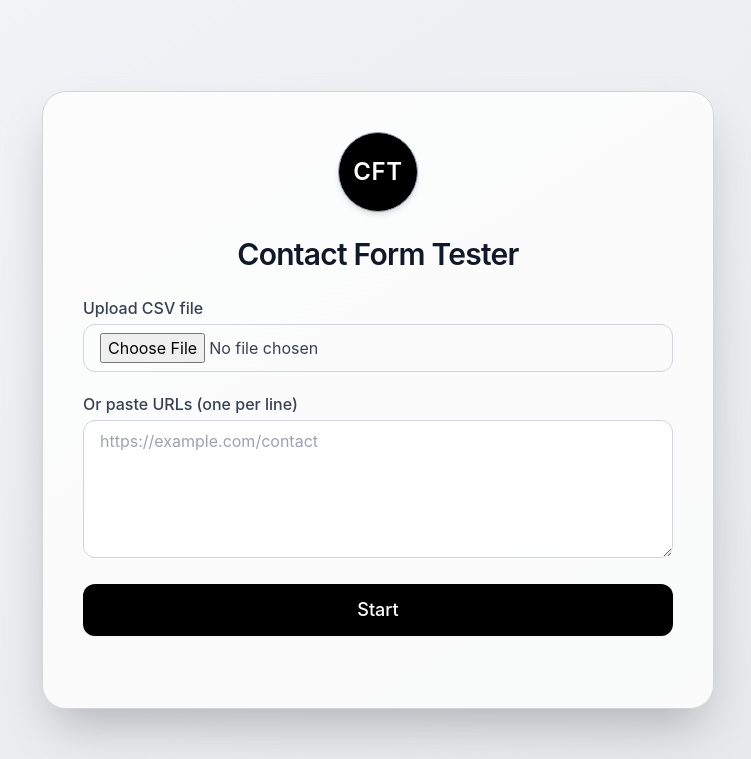
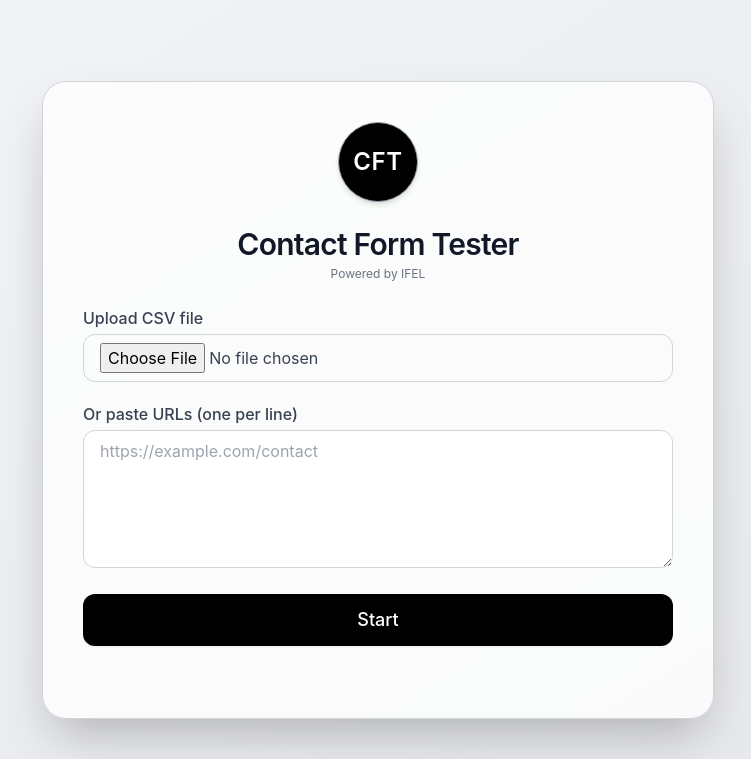
Before and after one commit to Yourm9/contact-form-testing, a Flask app: page / in a window 1280 px wide. Shown: the top 759 px of the page, without its empty margins (262-1013 px from the left). Run offline with Flask 3, Linux system fonts and the light colour scheme.

Commit message:
Refined UI: small 'Powered by IFEL' under heading

```diff
--- a/templates/index.html
+++ b/templates/index.html
@@ -21,8 +21,13 @@
       </div>
     </div>
 
-    <h1 class="text-3xl font-semibold text-center text-gray-900 mb-6 tracking-tight">Contact Form Tester</h1>
+    <!-- Heading and Subheading -->
+    <div class="text-center mb-6">
+      <h1 class="text-3xl font-semibold text-gray-900 tracking-tight">Contact Form Tester</h1>
+      <p class="text-xs text-gray-500 mt-1">Powered by IFEL</p>
+    </div>
 
+    <!-- Form -->
     <form id="uploadForm" class="space-y-5">
       <!-- CSV Upload -->
       <div>
@@ -56,6 +61,7 @@
       </button>
     </form>
 
+    <!-- Results -->
     <div id="results" class="mt-8 text-sm text-gray-800 space-y-2"></div>
   </div>
 
```
